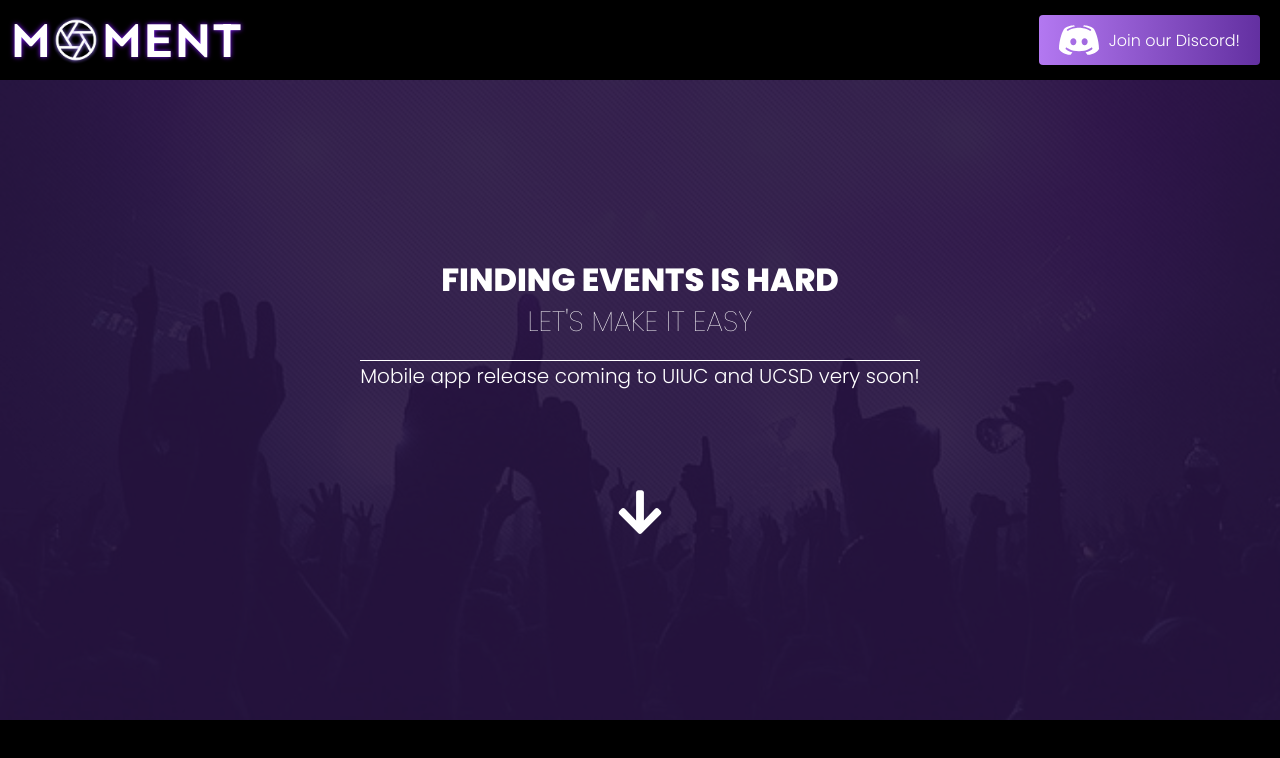
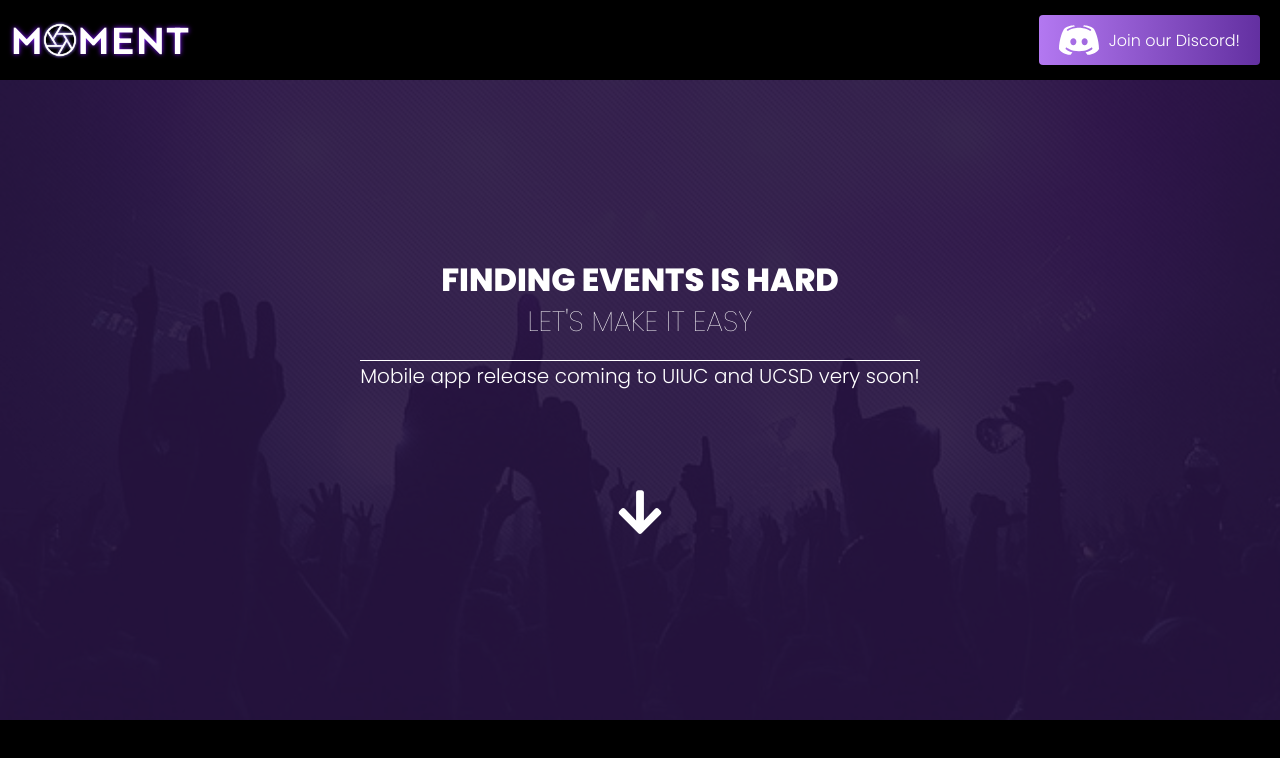
Before and after one commit to MomentEvents/Moment-Website, a React (Create React App) app: page / in a window 1280 px wide. Shown: the top 758 px of the page. Built offline with nearby package versions, Linux system fonts and the light colour scheme.

Commit message:
Shrunk Moment Logo

```diff
--- a/src/components/navbar/Navbar.css
+++ b/src/components/navbar/Navbar.css
@@ -9,7 +9,7 @@
 
   justify-content: flex-start;
   font-family: "Sen";
-  font-size: 50px;
+  font-size: 40px;
   font-weight: 700;
   text-shadow: rgb(131, 23, 255) 0px 0 5px;
 
@@ -17,11 +17,11 @@
 }
 
 .logo-O {
-  height: 50px;
+  height: 40px;
   font-weight: 700;
   margin-left: -15px;
   margin-right: -15px;
-  margin-bottom: -8px;
+  margin-bottom: -6px;
 }
 
 .navbar {
```
